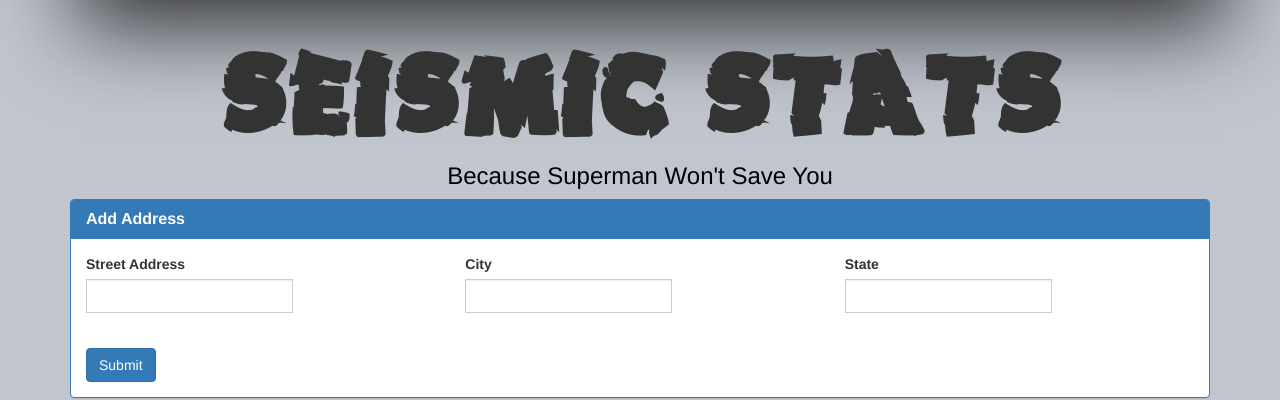
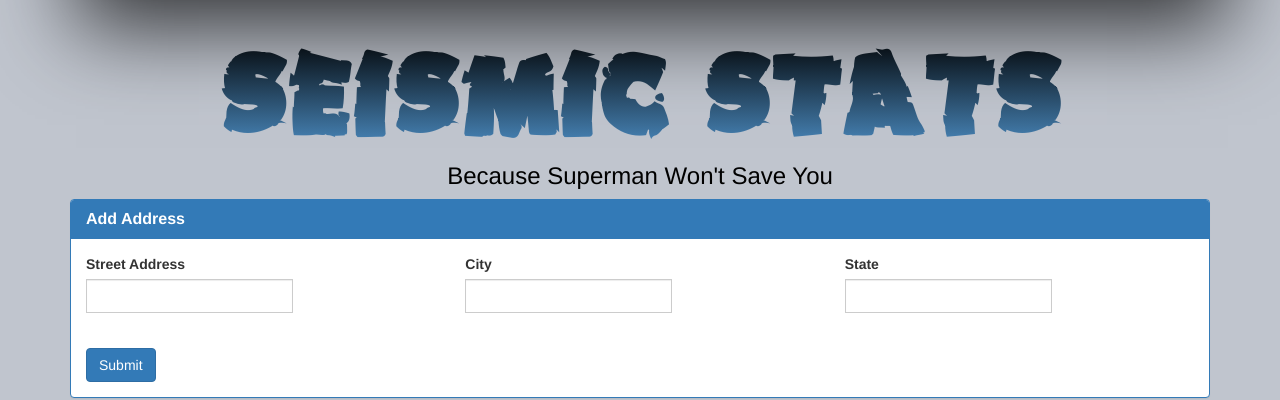
Before and after one commit to corbinmoore27/Project-1, a plain HTML site: page index.html in a window 1280 px wide. Shown: the part 402-802 px from the top of the page. Drawn offline with nearby package versions, Linux system fonts and the light colour scheme; some packages are replaced by stand-ins of ours.

Commit message:
gradient text

```diff
--- a/index.html
+++ b/index.html
@@ -54,6 +54,9 @@
     font-family: 'Earthquake';
     font-size: 100px;
     text-align: center;
+    background: -webkit-linear-gradient(rgb(0, 0, 0), steelblue);
+    -webkit-background-clip: text;
+    -webkit-text-fill-color: transparent;
     }
 </style>
 </head>
```
